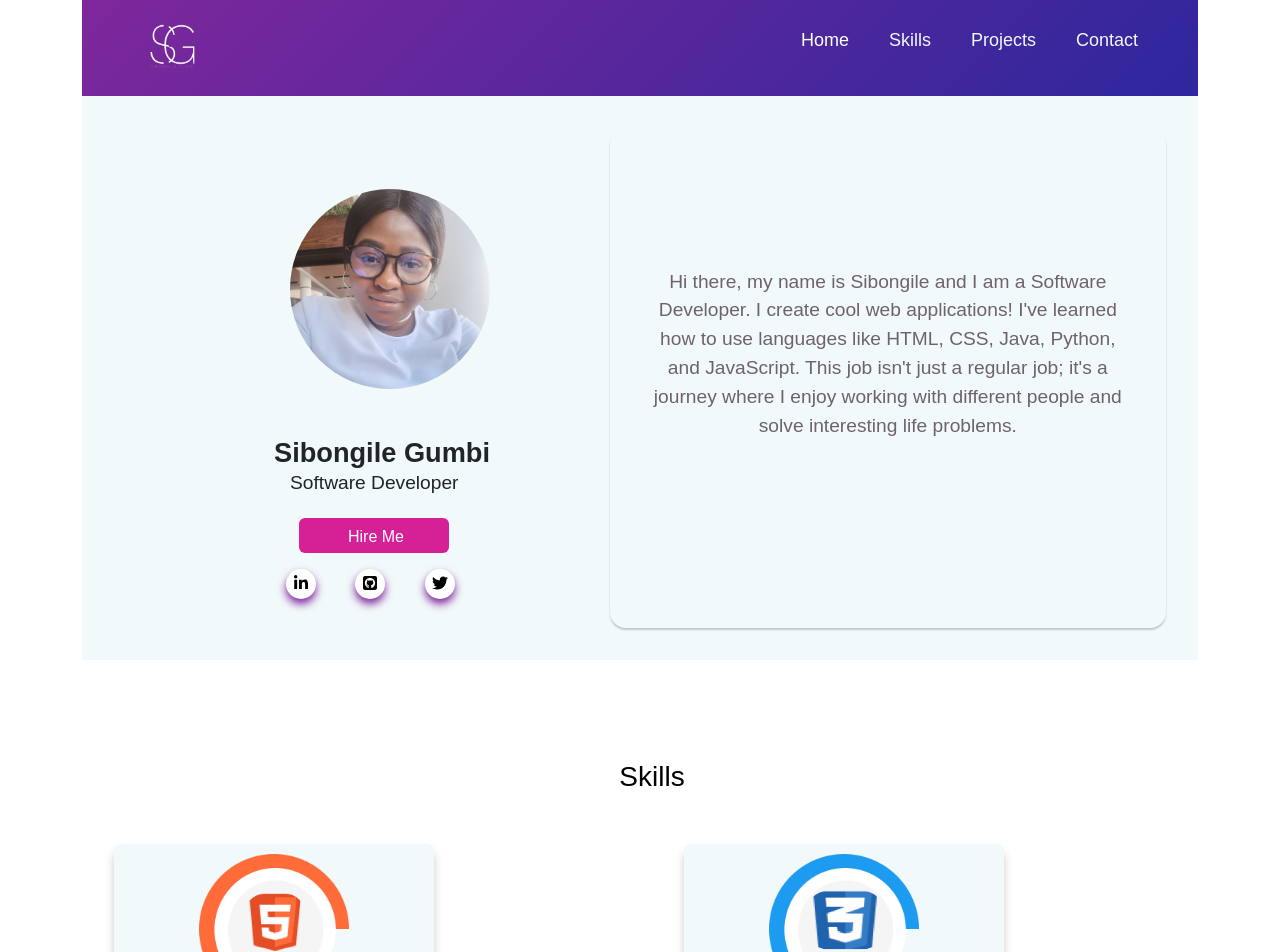
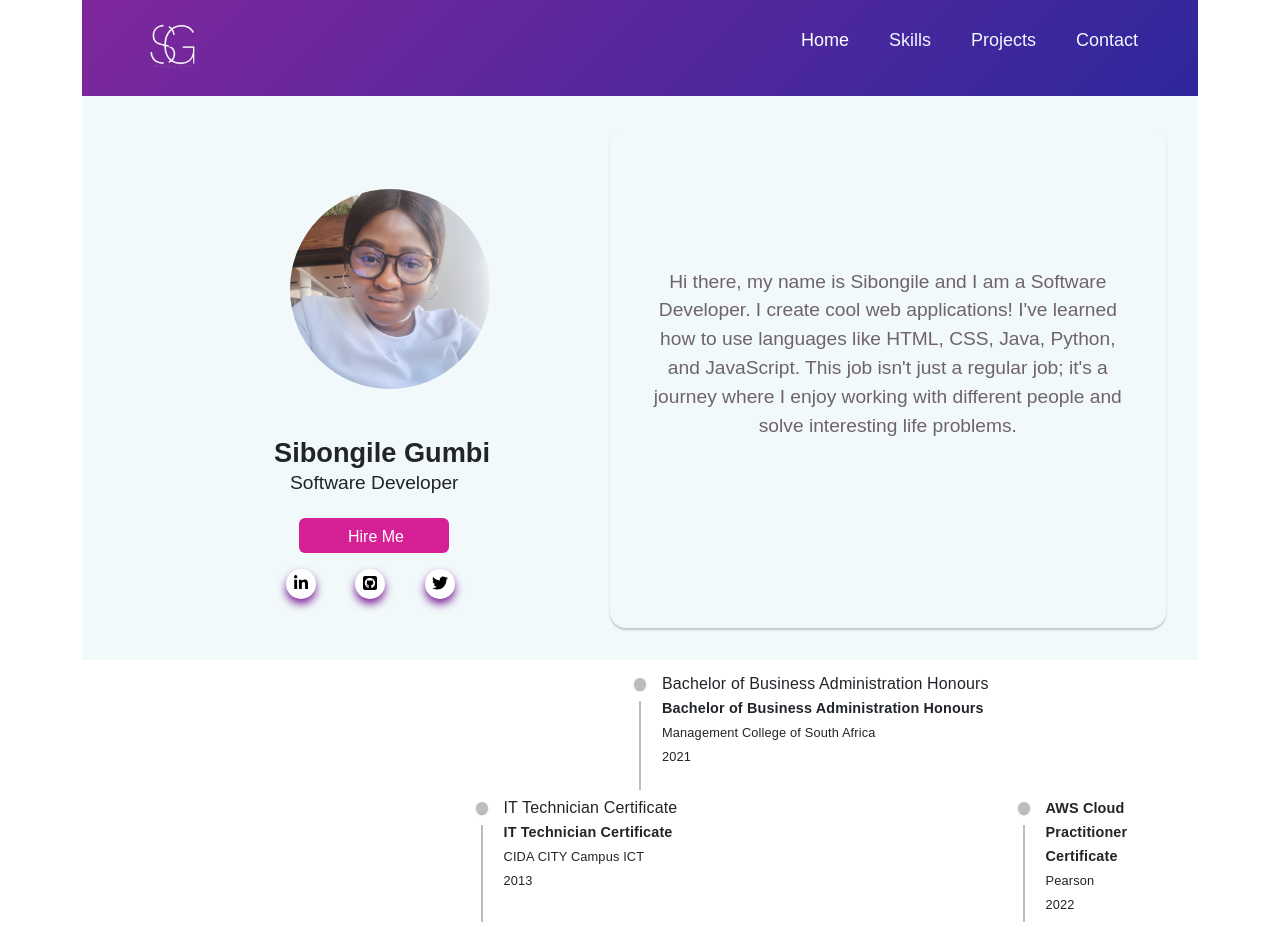
Before and after one commit to Joyce-G47/React_Portfolio, a React (Vite) app: page / in a window 1280 px wide. Shown: the top 952 px of the page. Built offline with nearby package versions, Linux system fonts and the light colour scheme.

Commit message:
about me

```diff
--- a/package.json
+++ b/package.json
@@ -10,11 +10,15 @@
     "preview": "vite preview"
   },
   "dependencies": {
+    "@emotion/react": "^11.11.4",
+    "@emotion/styled": "^11.11.0",
     "@fortawesome/fontawesome-svg-core": "^6.5.1",
     "@fortawesome/free-brands-svg-icons": "^6.5.1",
     "@fortawesome/free-regular-svg-icons": "^6.5.1",
     "@fortawesome/free-solid-svg-icons": "^6.5.1",
     "@fortawesome/react-fontawesome": "^0.2.0",
+    "@mui/lab": "^5.0.0-alpha.167",
+    "@mui/material": "^5.15.12",
     "bootstrap": "^5.3.2",
     "emailjs": "^4.0.3",
     "emailjs-com": "^3.2.0",
--- a/src/App.jsx
+++ b/src/App.jsx
@@ -1,6 +1,7 @@
 import React from 'react'
 import Navbar from './Components/Navbar/Navbar'
 import Home from './Components/Homepage/Home'
+import AboutMe from './Components/AboutMe/AboutMe'
 import Skills from './Components/Slider/Skills'
 import Projects from './Components/Projects/Projects'
 import ContactForm from './Components/ContactForm/ContactForm'
@@ -13,6 +14,7 @@ const App = () => {
     <div className='container'>
       <Navbar/>
       <Home/>
+      <AboutMe/>
       <Skills/>
       <Projects/>
       <ContactForm/>
--- /dev/null
+++ b/src/Components/AboutMe/AboutMe.jsx
@@ -0,0 +1,56 @@
+import React from 'react';
+import { Timeline, TimelineItem, TimelineSeparator, TimelineConnector, TimelineContent, TimelineDot, TimelineOppositeContent } from '@mui/lab'; // Update the import path
+import './AboutMe.css';
+
+function AboutMe() {
+  return (
+    <Timeline align="alternate">
+      <TimelineItem>
+        <TimelineSeparator>
+          <TimelineDot />
+          <TimelineConnector />
+        </TimelineSeparator>
+        <TimelineContent>
+          <div className="timeline-title">Bachelor of Business Administration Honours</div>
+          <p>
+          <span style={{ fontSize: '0.9em', marginBottom: '5px', fontWeight: 'bold' }}>Bachelor of Business Administration Honours</span><br />
+              <span style={{ fontSize: '0.8em', marginBottom: '5px' }}>Management College of South Africa</span><br />
+              <span style={{ fontSize: '0.8em', marginBottom: '5px' }}>2021</span><br />
+          </p>
+        </TimelineContent>
+
+
+      </TimelineItem>
+      <TimelineItem>
+        <TimelineSeparator>
+          <TimelineDot />
+          <TimelineConnector />
+        </TimelineSeparator>
+        <TimelineContent>
+        <div className="timeline-title">IT Technician Certificate</div>
+        <span style={{ fontSize: '0.9em', marginBottom: '5px', fontWeight: 'bold' }}>IT Technician Certificate</span><br />
+              <span style={{ fontSize: '0.8em', marginBottom: '5px' }}>CIDA CITY Campus ICT</span><br />
+              <span style={{ fontSize: '0.8em', marginBottom: '5px' }}>2013</span><br />
+        </TimelineContent>
+
+        <TimelineItem>
+        <TimelineSeparator>
+          <TimelineDot />
+          <TimelineConnector />
+        </TimelineSeparator>
+        <TimelineContent>
+        <span style={{ fontSize: '0.9em', fontWeight: 'bold' }}>AWS Cloud Practitioner Certificate</span><br />
+              <span style={{ fontSize: '0.8em', marginBottom: '5px' }}>Pearson</span><br />
+              <span style={{ fontSize: '0.8em', marginBottom: '5px' }}>2022</span>
+        </TimelineContent>
+        </TimelineItem>
+
+
+      </TimelineItem>
+
+
+    </Timeline>
+  );
+}
+
+export default AboutMe;
```
Also changed, not shown: src/Components/AboutMe/AboutMe.css (added), 1 other file (tests, documents, lock files or other folders).
